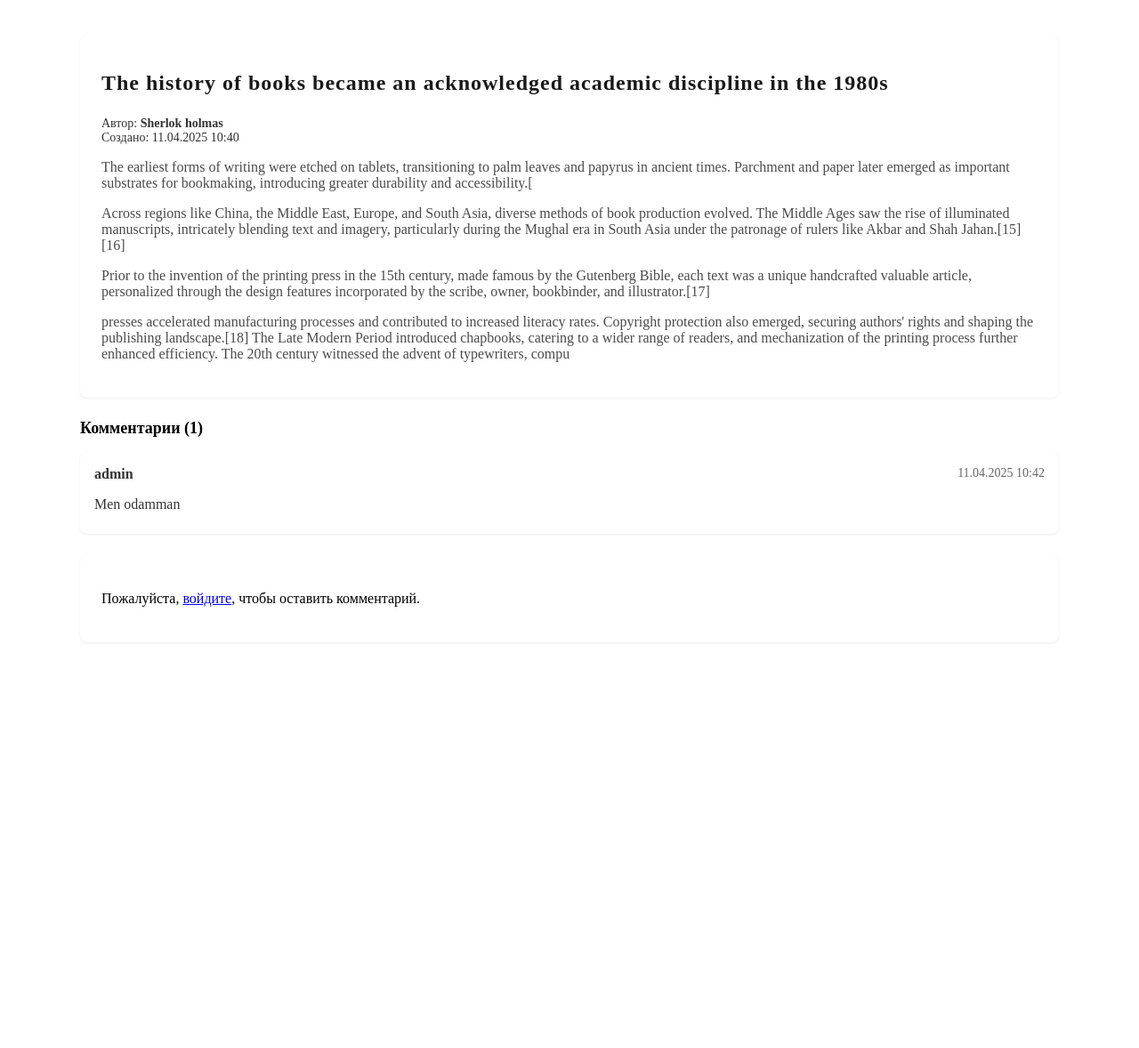
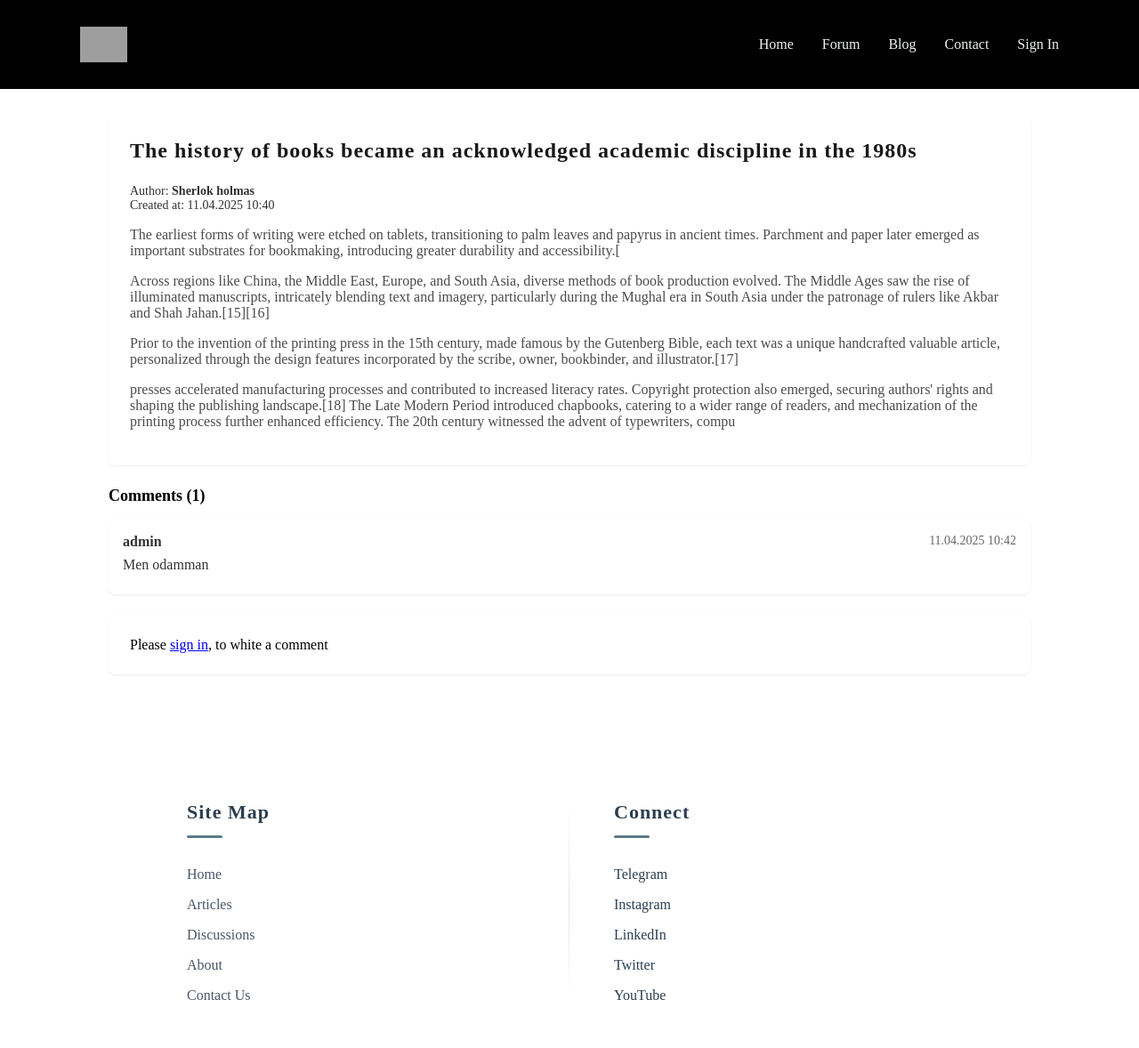
Before and after one commit to Ibrokhim2009/murojdons-essay-project, a Django app: page /book/1/ in a window 1280 px wide. Shown: the whole page at 89% size. Before the commit the page ends 682 px from the top, so only its background shows below. Run offline with Django 5.2, Linux system fonts and the light colour scheme; data comes from the database, SQL or seed files in the repository; both versions use the stored data as it was after the commit; grey boxes are pictures that could not be loaded.

Commit message:
project is just finished

```diff
--- a/static/js/podcast.js
+++ b/static/js/podcast.js
@@ -8,6 +8,7 @@ document.addEventListener('DOMContentLoaded', function () {
     // Function to open fullscreen video
     function openFullscreenVideo(videoUrl, title, meta) {
         videoIframe.src = videoUrl;
+        console.log(">>>>>>>>", videoUrl)
         videoTitle.textContent = title;
         videoMeta.textContent = meta;
         fullscreenVideo.classList.add('active');
@@ -44,7 +45,7 @@ document.addEventListener('DOMContentLoaded', function () {
             openFullscreenVideo(videoUrl, title, meta);
         });
     });
-    console.log(meta)
+    // console.log(meta)
     // Close video when clicking the close button
     closeVideo.addEventListener('click', function () {
         closeFullscreenVideo();
--- a/templates/book-comments.html
+++ b/templates/book-comments.html
@@ -5,19 +5,66 @@
     {% load static %}
     <meta charset="UTF-8">
     <meta name="viewport" content="width=device-width, initial-scale=1.0">
-    <title>Форум обсуждений</title>
+    <title> </title>
+    <link rel="stylesheet" href="{% static 'css/navbar.css' %}">
     <link rel="stylesheet" href="{% static 'css/blog.css' %}">
 </head>
 
 <body>
+    <nav>
+        <div class="nav-container">
+            <a href="/" class="logo">
+                <img src="https://cdn.dorik.com/6587cf2393037000111f0b06/images/logo-b16Cp.png" alt="Logo">
+            </a>
+            <ul class="nav-links">
+                <li><a href="/">Home</a></li>
+                <li><a href="/forum/">Forum</a></li>
+                <li class="dropdown">
+                    <a class="drop-trigger">Blog</a>
+                    <ul class="dropdown-content">
+                        <li style="list-style-type: none; border-radius: 12px;"><a style="border-radius: 12px;"
+                                href="/essay/">Essay</a></li>
+                        <li style="list-style-type: none; border-radius: 12px;"><a style="border-radius: 12px;"
+                                href="/books/">Books</a></li>
+                        <li style="list-style-type: none; border-radius: 12px;"><a style="border-radius: 12px;"
+                                href="/podcasts/">Podcasts</a></li>
+                    </ul>
+                </li>
+
+                <li><a href="/contact/">Contact</a></li>
+                <li>
+                    {% if request.user.is_authenticated %}
+                    <form action="{% url 'logout' %}" method="post">
+                        {% csrf_token %}
+                        <button type="submit">
+                            Log Out
+                        </button>
+                    </form>
+
+                    {% else %}
+                    <a href="{% url 'login' %}">
+                        Sign In
+                    </a>
+                    {% endif %}
+                </li>
+
+            </ul>
+
+            <div class="burger">
+                <div class="line1"></div>
+                <div class="line2"></div>
+                <div class="line3"></div>
+            </div>
+        </div>
+    </nav>
     <div class="container">
         <div class="topic">
             <div class="topic-header">
                 <h1 class="topic-title">{{ book.theme_title }}</h1>
             </div>
             <div class="topic-meta">
-                Автор: <strong>{{ book.author }}</strong><br>
-                Создано: <time>{{ book.created_at|date:"d.m.Y H:i" }}</time>
+                Author: <strong>{{ book.author }}</strong><br>
+                Created at: <time>{{ book.created_at|date:"d.m.Y H:i" }}</time>
             </div>
             <div class="topic-content">
                 {% for theme in book.themes.all %}
@@ -31,7 +78,7 @@
         <div class="comments-section">
 
             {% if comments %}
-            <h3 class="comments-header">Комментарии ({{ comments.count }})</h3>
+            <h3 class="comments-header">Comments ({{ comments.count }})</h3>
             {% for comment in comments %}
             <div class="comment">
                 <div class="comment-header">
@@ -52,14 +99,42 @@
                 <form method="POST">
                     {% csrf_token %}
                     {{ form.as_p }}
-                    <button type="submit" class="btn">Отправить</button>
+                    <button type="submit" class="btn">Sent</button>
                 </form>
                 {% else %}
-                <p>Пожалуйста, <a href="{% url 'login' %}">войдите</a>, чтобы оставить комментарий.</p>
+                <p>Please <a href="{% url 'login' %}">sign in</a>, to white a comment</p>
                 {% endif %}
             </div>
         </div>
     </div>
+    <footer>
+
+        <div class="footer-container">
+            <div class="footer-col">
+                <h1>Site Map</h1>
+                <div class="footer-list">
+                    <p>Home</p>
+                    <p>Articles</p>
+                    <p>Discussions</p>
+                    <p>About</p>
+                    <p>Contact Us</p>
+                </div>
+            </div>
+            <div class="footer-col">
+                <h1>Connect</h1>
+                <div class="footer-list">
+                    <a href="https://t.me/quedforum" target="_blank">Telegram</a>
+                    <a href="https://www.instagram.com/thequedio?igsh=MWZkNHNkd3hodXVkaw==" target="_blank">Instagram
+                    </a>
+                    <a href="https://www.linkedin.com/company/quedio/" target="_blank">LinkedIn</a>
+                    <a>Twitter</a>
+                    <a>YouTube</a>
+                </div>
+            </div>
+        </div>
+
+    </footer>
+    <script src="{% static 'js/index.js' %}"></script>
 </body>
 
 </html>
--- a/templates/podcasts.html
+++ b/templates/podcasts.html
@@ -134,8 +134,7 @@
     <div class="fullscreen-video">
         <button class="close-video">
             <svg xmlns="http://www.w3.org/2000/svg" viewBox="0 0 24 24">
-                <path
-                    d="M19 6.41L17.59 5 12 10.59 6.41 5 5 6.41 10.59 12 5 17.59 6.41 19 12 13.41 17.59 19 19 17.59 13.41 12 19 6.41z" />
+                <path d="M19 6.41L17.59 5 12 10.59 6.41 5 5 6.41 10.59 12 5 17.59 6.41 19 12 13.41 17.59 19 19 17.59 13.41 12 19 6.41z" />
             </svg>
         </button>
         <div class="video-container">
--- a/templates/register.html
+++ b/templates/register.html
@@ -27,7 +27,7 @@
             <div class="form-group">
                 <label for="name" class="form-label">Full Name</label>
                 <input type="text" id="name" class="form-input" name="first_name" placeholder="Enter your full name"
-                    value="{{ form.first_name.value }}">
+                    >
                 {% if form.first_name.errors %}
                 <div class="error">
                     {% for error in form.first_name.errors %}
@@ -40,7 +40,7 @@
             <div class="form-group">
                 <label for="username" class="form-label">Username</label>
                 <input type="text" id="username" class="form-input" name="username" placeholder="Choose a username"
-                    value="{{ form.username.value }}">
+        >
                 {% if form.username.errors %}
                 <div class="error">
                     {% for error in form.username.errors %}
```
Also changed, not shown: static/css/forum.css (+8 -17 lines), templates/create_forum_topic.html (+5 -28 lines), db.sqlite3, media/media/Kak-stat-nastoyashchim-liderom-a-ne-obychnym-dominatorom_1568627098.jpg (added), media/media/director_LbMaTNU.webp (added), media/media/director_mwYbldL.webp (added), media/podcast_banners/15a9c9fdda20e114f0823b57e99fbdb5.jpg (added), media/podcast_banners/3_3.jpg (added).
